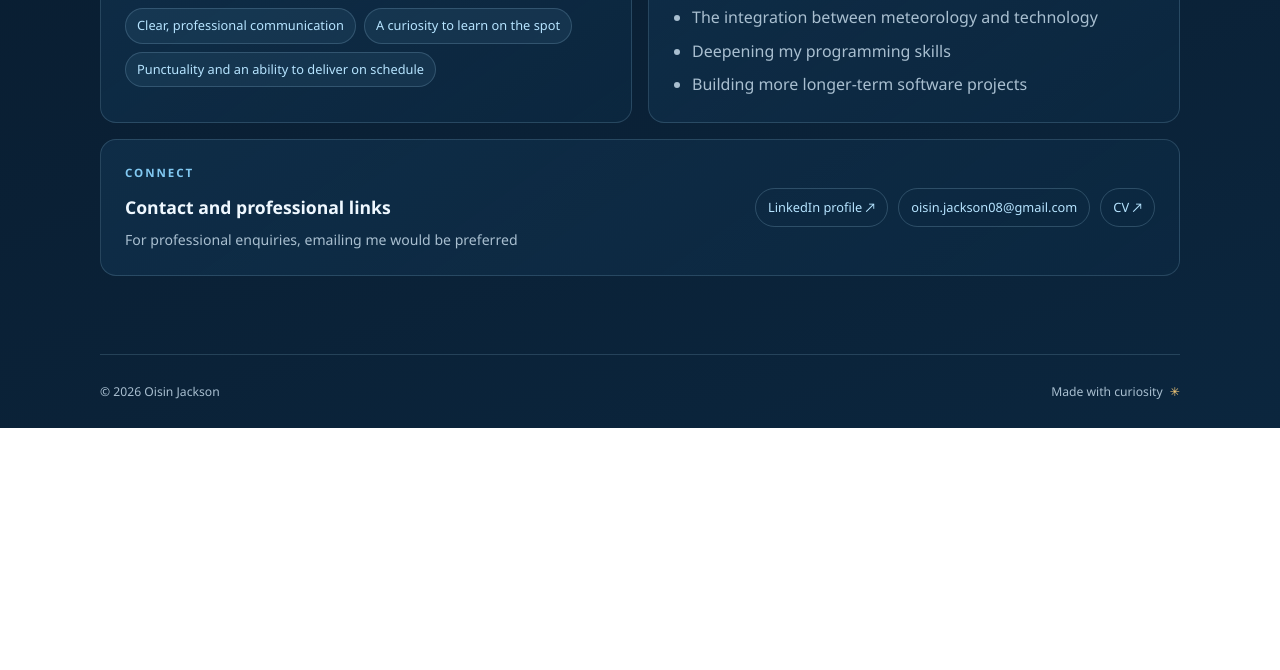
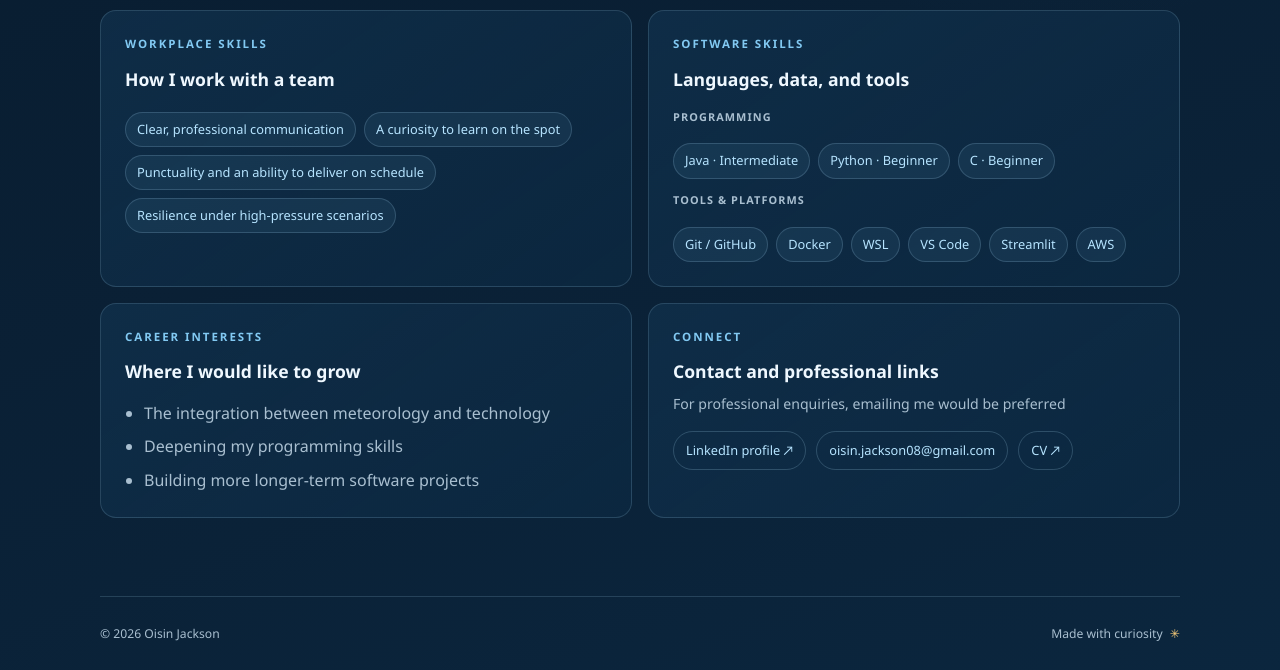
Before and after one commit to OisinJacksonJJ/PersonalWebsite, a plain HTML site: page index.html in a window 1280 px wide. Shown: the part 705-1375 px from the top of the page. Before the commit the page ends 1133 px from the top, so only its background shows below. Drawn offline with Linux system fonts and the light colour scheme.

```diff
--- a/index.html
+++ b/index.html
@@ -16,9 +16,10 @@
     </a>
     <nav class="site-nav" aria-label="Main navigation">
       <a href="index.html" aria-current="page">Home</a>
-      <a href="learn-more.html">Learn More</a>
-      <a href="engagement.html">Engagement &amp; Learning</a>
-      <a href="personal.html">Personal Side</a>
+      <a href="learn-more.html">My Values &amp; Aspirations</a>
+      <a href="ise-so-far.html">ISE So Far</a>
+      <a href="engagement.html">Learning From Others</a>
+      <a href="personal.html">Personal Life</a>
       <a href="references.html">Links &amp; References</a>
     </nav>
   </header>
@@ -36,6 +37,7 @@
         <p class="eyebrow"><span class="status-dot"></span> Professional profile</p>
         <h1>Hello, I’m <span class="text-highlight">Oisin.</span></h1>
         <p class="intro">
+          https://www.tomweightman.com/ for inspo
           I am a 1st year university student studying Immersive Software Engineering, learning how to build systems, work in the modern technological landscape and have fun with all of it one step at a time.
         </p>
         <p>
@@ -57,18 +59,47 @@
     <section class="profile-section page-width" aria-labelledby="profile-details-title">
       <div class="section-heading">
         <p class="eyebrow">A snapshot of what I bring</p>
+        <h2 id="profile-details-title">My profile</h2>
       </div>
 
       <div class="profile-grid">
         <article class="profile-card">
-          <p class="eyebrow">Key skills</p>
-          <h3>Things I can bring to a team</h3>
+          <p class="eyebrow">Workplace Skills</p>
+          <h3>How I work with a team</h3>
           <!-- Replace or remove each chip. Add another <span class="skill-chip">...</span> for more skills. -->
-          <ul class="skill-list" aria-label="Key skills">
+          <ul class="skill-list" aria-label="Workplace skills">
             <li class="skill-chip">Clear, professional communication</li>
             <li class="skill-chip">A curiosity to learn on the spot</li>
             <li class="skill-chip">Punctuality and an ability to deliver on schedule</li>
+            <li class="skill-chip">Resilience under high-pressure scenarios</li>
           </ul>
+        </article>
+
+        <article class="profile-card">
+          <p class="eyebrow">Software Skills</p>
+          <h3>Languages, data, and tools</h3>
+          <!-- These are drawn from my CV; update the levels and tools as my experience grows. -->
+          <div class="software-groups">
+            <div class="software-group">
+              <p class="software-label">Programming</p>
+              <ul class="skill-list" aria-label="Programming languages">
+                <li class="skill-chip">Java · Intermediate</li>
+                <li class="skill-chip">Python · Beginner</li>
+                <li class="skill-chip">C · Beginner</li>
+              </ul>
+            </div>
+            <div class="software-group">
+              <p class="software-label">Tools &amp; platforms</p>
+              <ul class="skill-list" aria-label="Development tools and platforms">
+                <li class="skill-chip">Git / GitHub</li>
+                <li class="skill-chip">Docker</li>
+                <li class="skill-chip">WSL</li>
+                <li class="skill-chip">VS Code</li>
+                <li class="skill-chip">Streamlit</li>
+                <li class="skill-chip">AWS</li>
+              </ul>
+            </div>
+          </div>
         </article>
 
         <article class="profile-card">
--- a/styles.css
+++ b/styles.css
@@ -346,6 +346,19 @@ h1 {
   font-size: 0.8rem;
 }
 
+.software-group + .software-group {
+  margin-top: 12px;
+}
+
+.software-label {
+  margin-bottom: 5px;
+  color: var(--muted);
+  font-size: 0.68rem;
+  font-weight: 700;
+  letter-spacing: 0.1em;
+  text-transform: uppercase;
+}
+
 .interest-list {
   margin: 0;
   padding-left: 19px;
@@ -357,11 +370,10 @@ h1 {
 }
 
 .contact-card {
-  grid-column: 1 / -1;
   display: flex;
-  align-items: center;
-  justify-content: space-between;
-  gap: 26px;
+  align-items: flex-start;
+  flex-direction: column;
+  gap: 16px;
 }
 
 .contact-card h3 {
@@ -378,7 +390,7 @@ h1 {
 .profile-links {
   display: flex;
   flex-wrap: wrap;
-  justify-content: flex-end;
+  justify-content: flex-start;
   gap: 10px;
 }
 
@@ -408,6 +420,7 @@ h1 {
 }
 
 .learn-more-grid {
+  grid-template-columns: repeat(2, minmax(0, 1fr));
   padding-bottom: 24px;
 }
 
@@ -596,13 +609,8 @@ h1 {
   }
 
   .contact-card {
-    grid-column: auto;
     align-items: flex-start;
     flex-direction: column;
-  }
-
-  .profile-links {
-    justify-content: flex-start;
   }
 
   .page-intro {
```
Also changed, not shown: engagement.html (+1 -0 lines), ise-so-far.html (added, +67 -0 lines), learn-more.html (+10 -3 lines), personal.html (+1 -0 lines), references.html (+1 -0 lines).
